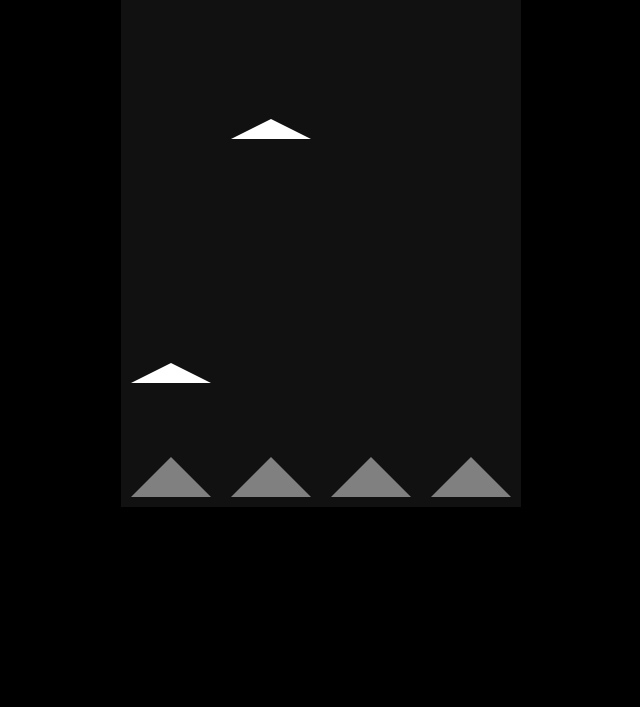
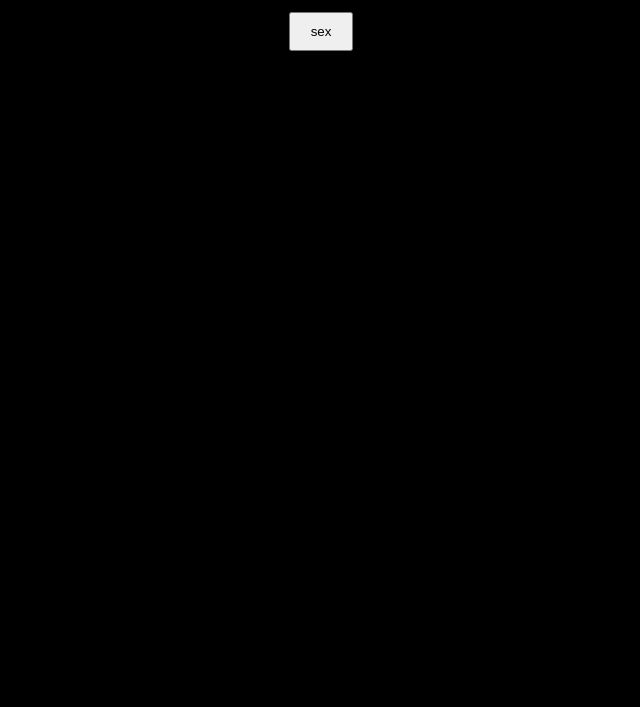
Before and after one commit to aloevvv/test, a plain HTML site: page index.html in a window 1280 px wide. Shown: the part 93-800 px from the top of the page, without its empty margins (319-959 px from the left). Drawn offline with Linux system fonts and the light colour scheme.

Commit message:
Update index.html

```diff
--- a/index.html
+++ b/index.html
@@ -2,14 +2,22 @@
 <html>
 <head>
   <meta charset="UTF-8">
-  <title>4-Note Rhythm Game</title>
+  <title>Rhythm Game</title>
   <style>
-    body { margin:0; background:#000; }
+    body { margin:0; background:#000; color:white; font-family:sans-serif; }
     canvas { display:block; margin:0 auto; background:#111; }
+    #menu { text-align:center; padding:20px; }
+    button { margin:5px; padding:10px 20px; }
   </style>
 </head>
 <body>
-<canvas id="gameCanvas" width="400" height="600"></canvas>
+
+<div id="menu">
+  <h1>Select a Song</h1>
+  <button onclick="startSong('song1')">sex</button>
+</div>
+
+<canvas id="gameCanvas" width="400" height="600" style="display:none"></canvas>
 
 <script>
 const canvas = document.getElementById("gameCanvas");
@@ -17,98 +25,125 @@ const ctx = canvas.getContext("2d");
 
 const lanes = 4;
 const laneWidth = canvas.width / lanes;
-const notes = [];
+let notes = [];
 let score = 0;
+let pressed = [false,false,false,false];
+const keys = ["d","f","j","k"];
+let audio, currentSong, startTime;
 
-const pressed = [false, false, false, false];
-const keys = ["d","f","j","k"];
-
+// --- Draw Arrow ---
 function drawArrow(x, y, width, height, color) {
   ctx.fillStyle = color;
   ctx.beginPath();
-  ctx.moveTo(x + width/2, y);
-  ctx.lineTo(x + width, y + height);
-  ctx.lineTo(x, y + height);
+  ctx.moveTo(x + width/2, y);           // tip
+  ctx.lineTo(x + width, y + height);    // right bottom
+  ctx.lineTo(x, y + height);            // left bottom
   ctx.closePath();
   ctx.fill();
 }
 
-function spawnNote() {
-  const lane = Math.floor(Math.random() * lanes);
-  notes.push({ lane: lane, y: -20 });
+// --- Song Data ---
+const NOTE_Y0=0, NOTE_Y1=0, NOTE_Y2=0, NOTE_Y3=0, NOTE_Y4=0;
+const songs = {
+  song1: {
+    id:'song1',
+    title:'balls',
+    audioSrc:'dontplay.mp3',
+    NOTESPEED:19.6078431,
+    notesData:[
+      { type:'tap', time:1000, lane:0 },
+      { type:'tap', time:2000, lane:1 },
+      { type:'tap', time:3000, lane:2 },
+      { type:'tap', time:4000, lane:3 }
+    ]
+  }
+};
+
+// --- Start Song ---
+function startSong(songId) {
+  document.getElementById("menu").style.display="none";
+  canvas.style.display="block";
+  currentSong = songs[songId];
+  audio = new Audio(currentSong.audioSrc);
+  audio.play();
+  startTime = performance.now();
+  notes = [];
+  score = 0;
+  requestAnimationFrame(gameLoop);
 }
 
+// --- Draw Game ---
 function draw() {
-  ctx.clearRect(0, 0, canvas.width, canvas.height);
+  ctx.clearRect(0,0,canvas.width,canvas.height);
 
-
-  for (let i = 0; i < lanes; i++) {
-    const color = pressed[i] ? "yellow" : "gray";
-    drawArrow(i * laneWidth + 10, canvas.height - 50, laneWidth - 20, 40, color);
+  // Targets
+  for (let i=0;i<lanes;i++) {
+    const color = pressed[i] ? "white" : "gray";
+    drawArrow(i*laneWidth+10, canvas.height-50, laneWidth-20, 40, color);
   }
 
-
-  notes.forEach(note => {
-    drawArrow(note.lane * laneWidth + 10, note.y, laneWidth - 20, 20, "white");
+  // Notes
+  notes.forEach(note=>{
+    drawArrow(note.lane*laneWidth+10, note.y, laneWidth-20, 20, "white");
   });
 
-
-  ctx.fillStyle = "white";
-  ctx.font = "20px Arial";
-  ctx.fillText("Score: " + score, 10, 30);
+  ctx.fillStyle="white";
+  ctx.font="20px Arial";
+  ctx.fillText("Score: "+score,10,30);
 }
 
+// --- Update Notes ---
 function update() {
-  notes.forEach(note => {
-    note.y += 4;
+  const now = performance.now();
+  const elapsed = now - startTime;
+
+  // Spawn notes when their time comes
+  currentSong.notesData.forEach(nd=>{
+    if (!nd.spawned && elapsed >= nd.time-2000) { // spawn 2s early
+      notes.push({lane:nd.lane, y:-20, targetTime:nd.time});
+      nd.spawned=true;
+    }
   });
 
+  // Move notes
+  notes.forEach(note=>{
+    // position based on time difference
+    const timeToTarget = note.targetTime - elapsed;
+    const hitY = canvas.height-50;
+    note.y = hitY - timeToTarget/10; // adjust divisor for speed
+  });
 
-  for (let i = notes.length - 1; i >= 0; i--) {
-    if (notes[i].y > canvas.height) {
-      notes.splice(i, 1);
-    }
-  }
+  // Remove passed notes
+  notes = notes.filter(n=>n.y<canvas.height+50);
 }
 
-document.addEventListener("keydown", e => {
+// --- Input ---
+document.addEventListener("keydown", e=>{
   const lane = keys.indexOf(e.key);
-  if (lane !== -1) {
-    pressed[lane] = true;
-
-    for (let i = 0; i < notes.length; i++) {
-      if (notes[i].lane === lane &&
-          notes[i].y > canvas.height - 70 &&
-          notes[i].y < canvas.height - 30) {
+  if (lane!==-1) {
+    pressed[lane]=true;
+    // check hit
+    for (let i=0;i<notes.length;i++) {
+      const note=notes[i];
+      if (note.lane===lane && Math.abs(note.y-(canvas.height-50))<20) {
         score++;
-        notes.splice(i, 1);
+        notes.splice(i,1);
         break;
       }
     }
   }
 });
-
-document.addEventListener("keyup", e => {
+document.addEventListener("keyup", e=>{
   const lane = keys.indexOf(e.key);
-  if (lane !== -1) {
-    pressed[lane] = false;
-  }
+  if (lane!==-1) pressed[lane]=false;
 });
 
-let spawnTimer = 0;
+// --- Game Loop ---
 function gameLoop() {
-  spawnTimer++;
-  if (spawnTimer > 60) {
-    spawnNote();
-    spawnTimer = 0;
-  }
-
   update();
   draw();
   requestAnimationFrame(gameLoop);
 }
-
-gameLoop();
 </script>
 </body>
 </html>
```
